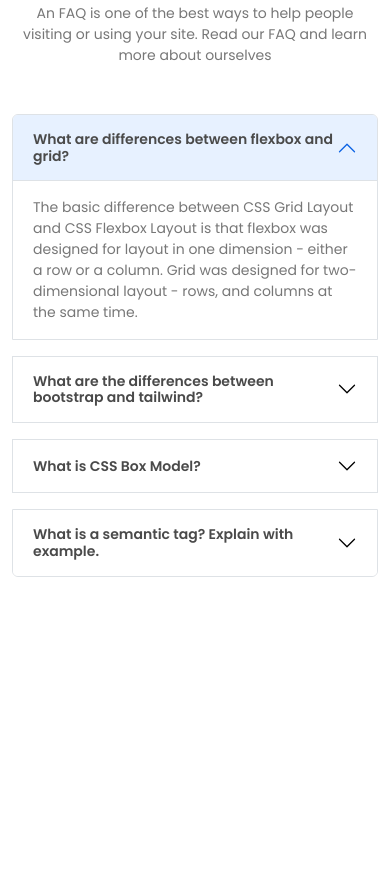
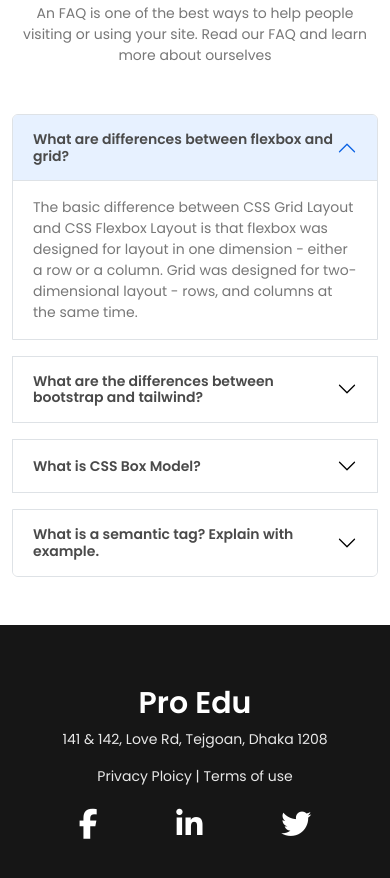
Before and after one commit to salsabeelnoor/pro-education, a plain HTML site: page index.html in a window 390 px wide. Shown: the part 2497-3375 px from the top of the page. Before the commit the page ends 3122 px from the top, so only its background shows below. Drawn offline with nearby package versions, Linux system fonts and the light colour scheme.

Commit message:
footer done

```diff
--- a/css/style.css
+++ b/css/style.css
@@ -107,6 +107,31 @@ main{
     font-size: 45px;
     color: #1D1D1D;
 }
+footer{
+    background: #161616;
+}
+.footer-container{
+    padding-top: 60px;
+}
+footer h2{
+    font-weight: 600;
+    font-size: 40px;
+    color: #FFFFFF;
+}
+footer p{
+    font-weight: 400;
+    font-size: 16px;
+    color: #E8E8E8;
+}
+.social-icons{
+    margin: auto 680px;
+    padding-bottom: 50px;
+}
+.icons{
+    font-size: 30px;
+    color: white;
+
+}
 /* mobile version  */
 @media screen and (max-width: 576px){
     .carousel-inner img {
@@ -169,9 +194,18 @@ main{
     .accordion-body strong{
         font-size: 16px;
     }
-
-
-
+    footer h2{
+        font-size: 30px;
+    }
+    footer p{
+        font-size: 14px;
+    }
+    .social-icons{
+        margin: 0;
+        margin: auto ;
+        padding: 0;
+        padding-bottom: 30px;
+    }
 }
 /* tablet version  */
 @media screen and (min-width: 577px) and (max-width: 991px){
@@ -196,5 +230,14 @@ main{
     .course-header-text h2{
         font-size: 30px;
     }
+    .social-icons{
+        margin: 0;
+        padding: 0;
+        padding-bottom: 50px;
+        margin-top: 30px;
+    }
+    .social-icons i + i{
+        margin-left: 5px;
+    }
 
 }
--- a/index.html
+++ b/index.html
@@ -9,6 +9,8 @@
     <link rel="stylesheet" href="https://cdn.jsdelivr.net/npm/bootstrap@5.2.0/dist/css/bootstrap.min.css">
     <!-- css file  -->
     <link rel="stylesheet" href="css/style.css">
+    <!-- fontawsome  -->
+    <script src="https://kit.fontawesome.com/d5f0eb291c.js" crossorigin="anonymous"></script>
 </head>
 
 <body>
@@ -324,6 +326,25 @@
         <!-- company section ends  -->
     </main>
 
+    <footer>
+        <div class="footer-container text-center mt-5">
+            <div class="footer-text">
+                <h2>Pro Edu</h2>
+                <p>141 & 142, Love Rd, Tejgoan, Dhaka 1208</p>
+                <p>Privacy Ploicy | Terms of use</p>
+            </div>
+            <div class="social-icons d-flex justify-content-evenly text-center">
+                <a class="icons d-inline-block rounded-circle" target="_blank"
+                    href="https://www.facebook.com/profile.php?id=100010067490201"><i
+                        class="fa-brands fa-facebook-f"></i></a>
+                <a class="icons d-inline-block rounded-circle" target="_blank" href="https://www.linkedin.com/feed/"><i
+                        class="fa-brands fa-linkedin-in"></i></a>
+                <a class="icons d-inline-block rounded-circle" target="_blank" href="https://twitter.com/?lang=en"><i
+                        class="fa-brands fa-twitter"></i></i></a>
+            </div>
+        </div>
+    </footer>
+
     <!-- main end  -->
     <script src="https://cdn.jsdelivr.net/npm/bootstrap@5.2.0/dist/js/bootstrap.bundle.min.js"></script>
 </body>
```
